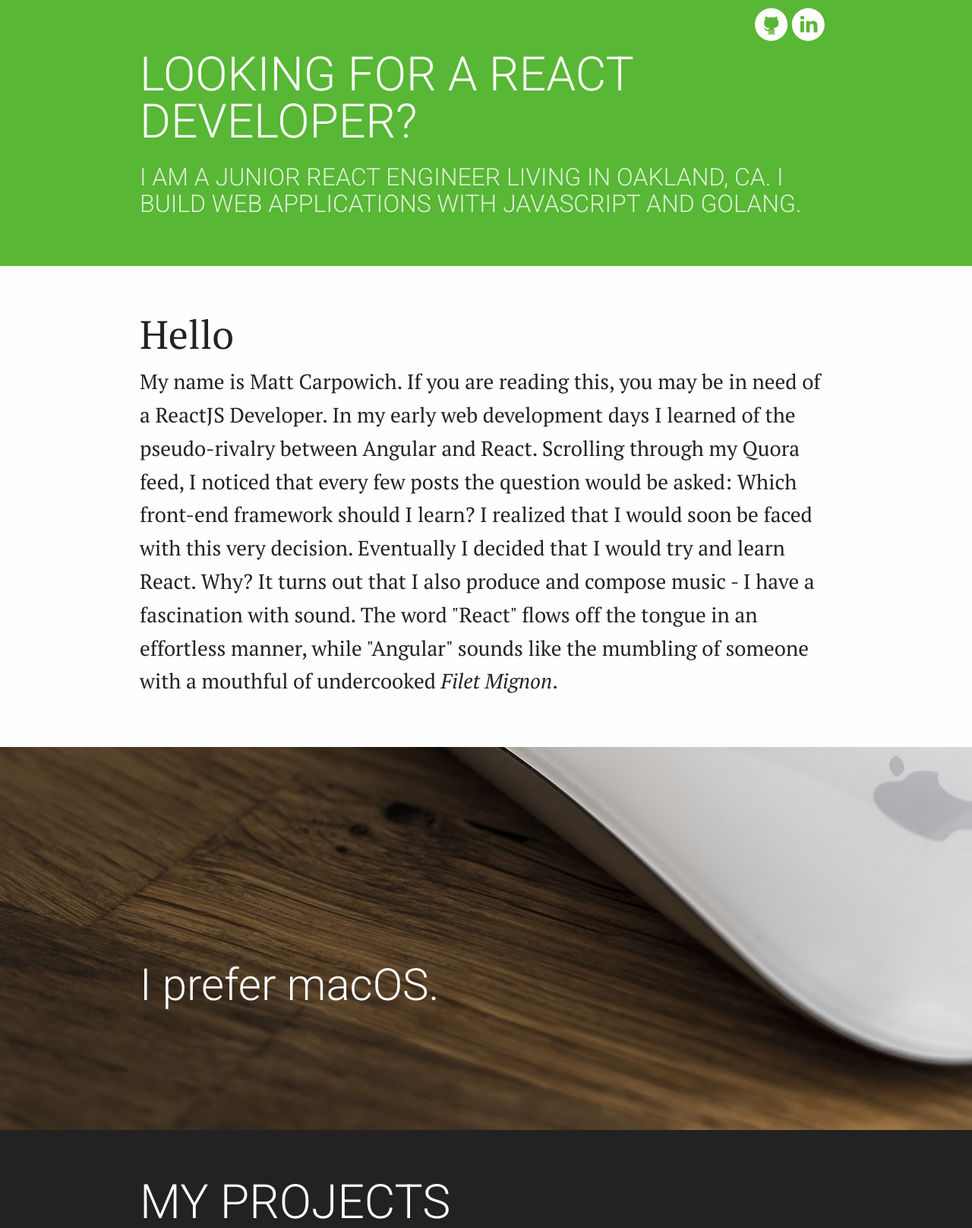
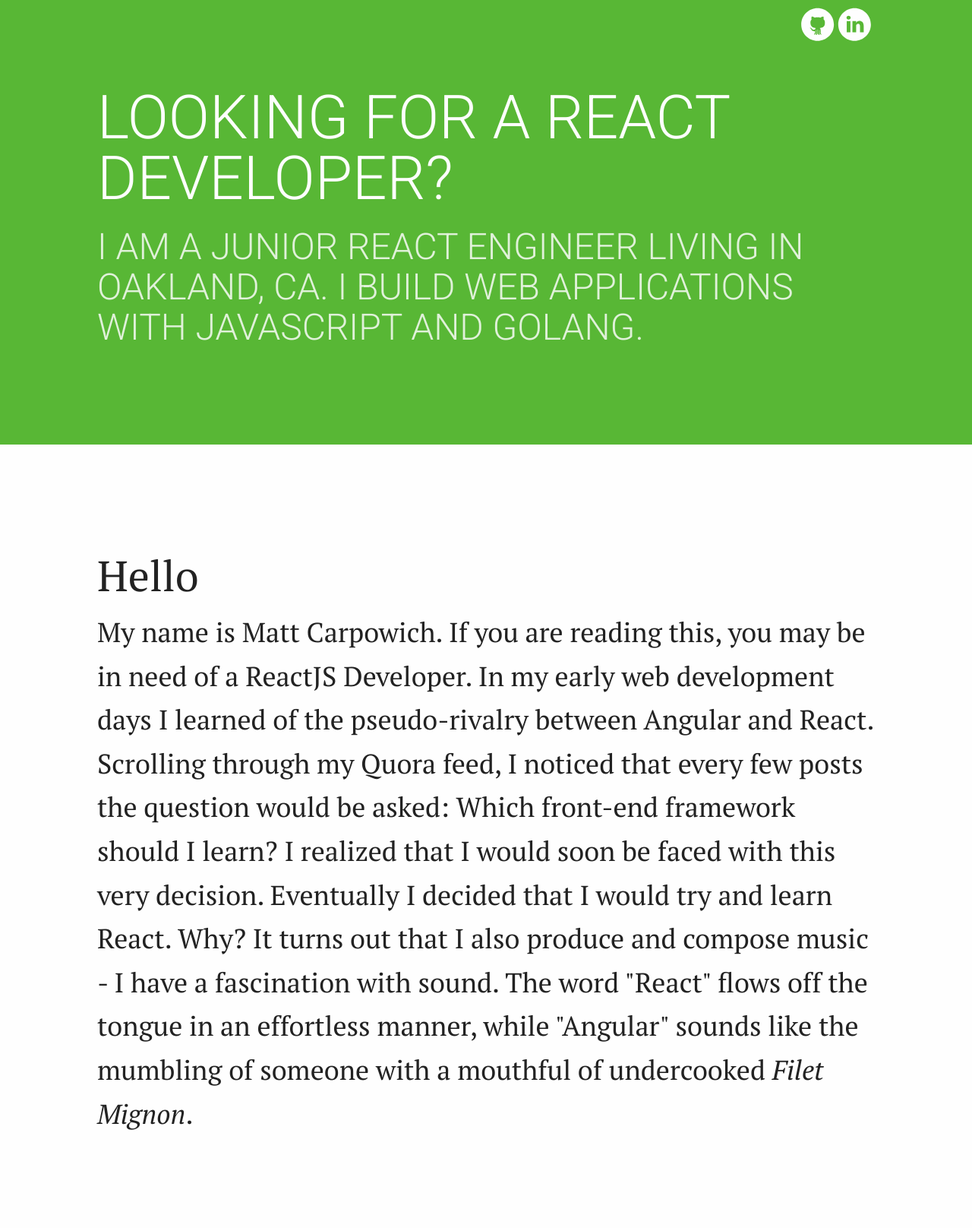
Before and after one commit to mattcarpowich1/200-minute-challenge, a plain HTML site: page index.html in a window 1280 px wide. Shown: the top 1616 px of the page at 76% size. Drawn offline with Linux system fonts and the light colour scheme.

Commit message:
Tom's suggested fixes

```diff
--- a/assets/css/style.css
+++ b/assets/css/style.css
@@ -6,7 +6,7 @@ html, body {
 nav,
 #header_main,
 section {
-  max-width: 912px;
+  max-width: 1024px;
   margin-left: auto;
   margin-right: auto;
   width: 90%;
@@ -15,7 +15,7 @@ section {
 /*** TOP SECTION ***/
 header {
   background-color: #58b735;
-  padding-bottom: 64px;
+  padding-bottom: 128px;
 }
 
 nav {
@@ -23,9 +23,9 @@ nav {
   flex-direction: row;
   justify-content: flex-end;
   position: relative;
-  margin-bottom: 16px;
+  margin-bottom: 64px;
   top: 8px;
-  right: 8px;
+  right: 3px;
 }
 
 nav ul {
@@ -67,14 +67,14 @@ nav ul li:first-child a img{
 }
 
 #header_main h1 {
-  font-size: calc(3vw + 3vh);
+  font-size: 10vmin;
   color: #FEFEFE;
   margin-right: 120px;
   margin-bottom: 24px;
 }
 
 #header_main h3 {
-  font-size: calc(2vh + 2vh);
+  font-size: 6vmin;
   color: rgba(254, 254, 254, .82);
   margin-right: 32px;
   line-height: 1.1;
@@ -82,8 +82,8 @@ nav ul li:first-child a img{
 
 /*** INTRO SECTION ***/
 #intro {
-  margin-top: 48px;
-  margin-bottom: 64px;
+  margin-top: 128px;
+  margin-bottom: 128px;
 }
 
 section#into p:first-child {
@@ -92,13 +92,13 @@ section#into p:first-child {
 
 #intro p {
   font-family: 'PT Serif', serif;
-  font-size: calc(1.2vw + 1.5vh);
+  font-size: 4.5vmin;
   line-height: 1.6;
   color: #222;
 }
 
 section p span.big-text {
-  font-size: calc(2.5vw + 2.5vh);
+  font-size: 7vmin;
 }
 
 section p span.em {
@@ -116,10 +116,10 @@ section p span.em {
 
 #mouse h1 {
   max-width: 912px;
-  font-family: 'Roboto', sans-serif;
-  font-size: calc(2.8vw + 2.8vh);
-  padding-top: 284px;
-  font-weight: 300;
+  font-family: 'Georgia', serif;
+  font-size: 8vmin;
+  padding-top: calc(252px - 4vmin);
+  font-weight: 700;
   color: #FEFEFE;
 }
 
@@ -133,16 +133,16 @@ section p span.em {
 }
 
 #projects {
-  padding-top: 64px;
-  padding-bottom: 64px;
+  padding-top: 128px;
+  padding-bottom: 128px;
   color: #FEFEFE;
 }
 
 #projects h1 {
   font-family: 'Roboto', sans-serif;
   font-weight: 300;
-  font-size: calc(3vw + 3vh);
-  margin-bottom: 24px;
+  font-size: 8vmin;
+  margin-bottom: 32px;
 }
 
 #projects hr {
@@ -218,8 +218,8 @@ section p span.em {
 }
 
 #tech {
-  padding-top: 64px;
-  padding-bottom: 48px;
+  padding-top: 128px;
+  padding-bottom: 128px;
   color: #FEFEFE;
 }
 
```
